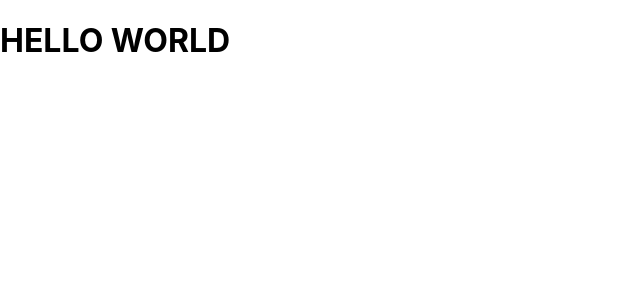
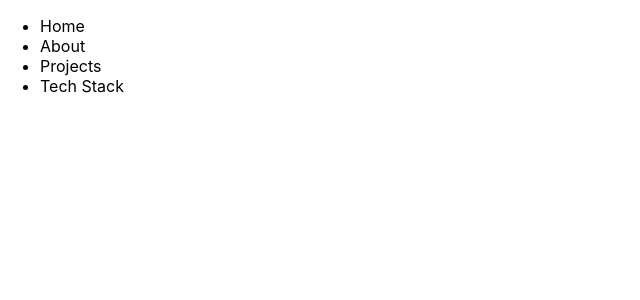
Before and after one commit to StevieV1903/my_portfolio_website, a React (Create React App) app: page / in a window 1280 px wide. Shown: the top 300 px of the page, without its empty margins (0-640 px from the left). Built offline with nearby package versions, Linux system fonts and the light colour scheme.

Commit message:
installed react router dom and set up nav component

```diff
--- a/package.json
+++ b/package.json
@@ -8,6 +8,7 @@
     "@testing-library/user-event": "^7.2.1",
     "react": "^16.13.1",
     "react-dom": "^16.13.1",
+    "react-router-dom": "^5.2.0",
     "react-scripts": "3.4.3"
   },
   "scripts": {
--- a/src/App.js
+++ b/src/App.js
@@ -1,12 +1,11 @@
 import React from 'react';
-import logo from './logo.svg';
-import './App.css';
+
+import NavBar from "./Components/NavBarComponent/NavBar.js"
 
 function App() {
   return (
-    <div>
-      <h1>HELLO WORLD</h1>
-    </div>
+
+    <NavBar />
 
   );
 }
--- /dev/null
+++ b/src/Components/NavBarComponent/NavBar.js
@@ -0,0 +1,25 @@
+import React from 'react';
+import './NavBar.css';
+
+const NavBar = () => {
+
+    return (
+
+        <nav>
+
+            <ul>
+
+                <li>Home</li>
+                <li>About</li>
+                <li>Projects</li>
+                <li>Tech Stack</li>
+
+            </ul>
+
+        </nav>
+    )
+
+
+}
+
+export default NavBar;
```
Also changed, not shown: src/Components/NavBarComponent/NavBar.css (added), 1 other file (tests, documents, lock files or other folders).
